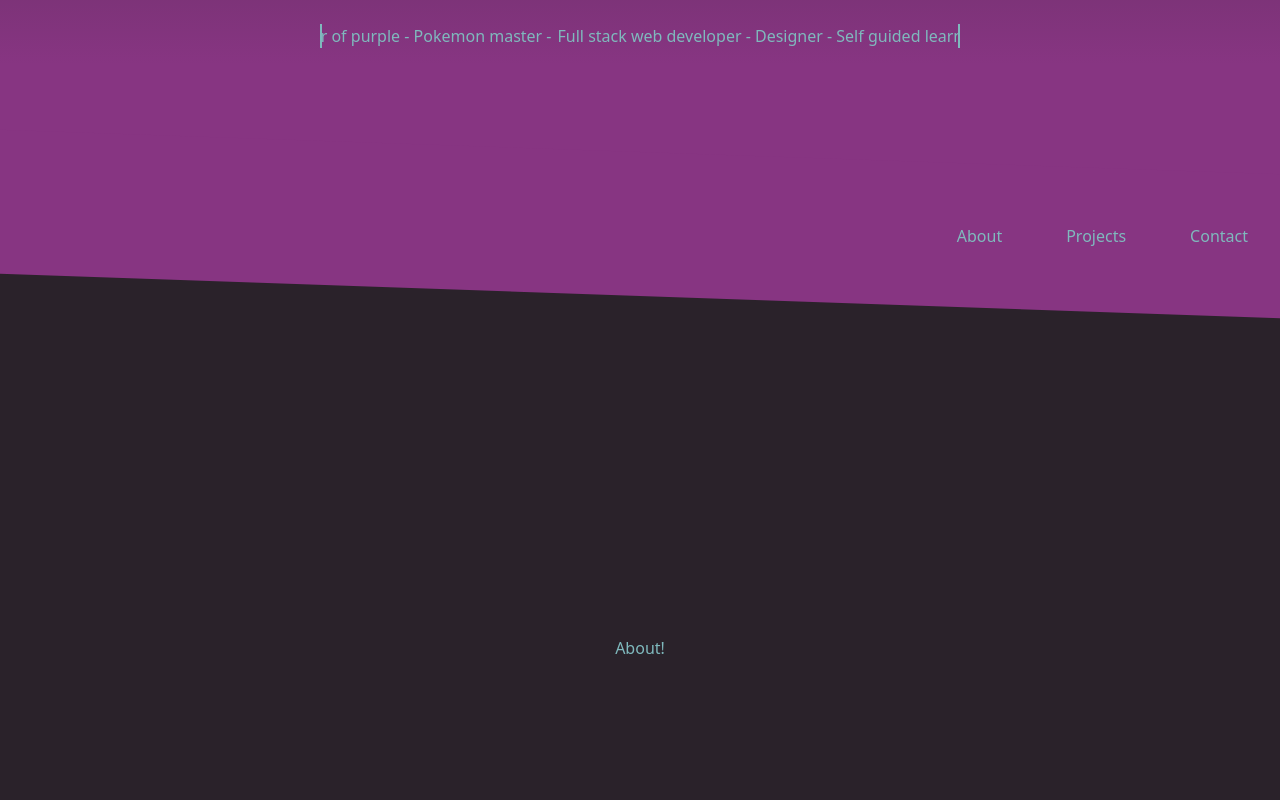
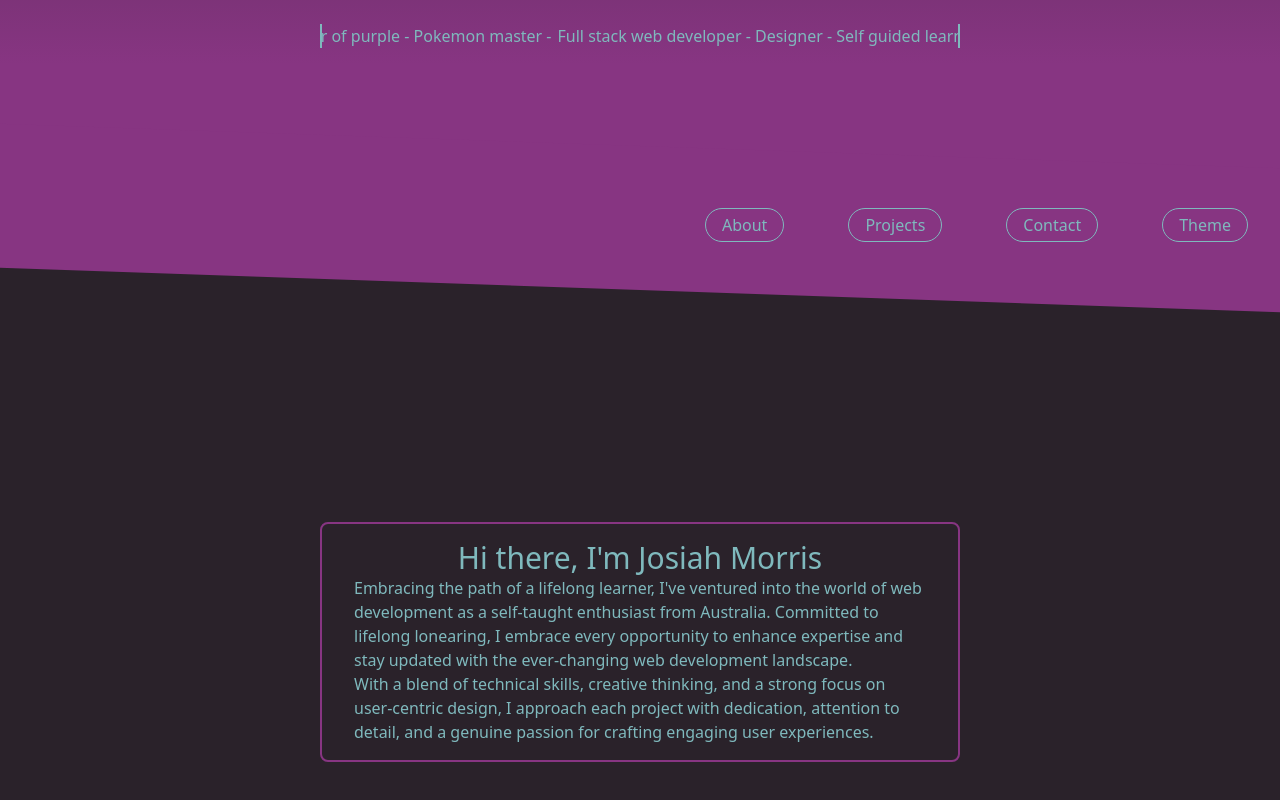
Before and after one commit to gnik-snrub/personal_page_v2, a SvelteKit app: page / in a window 1280 px wide. Shown: the part 536-1336 px from the top of the page. Built offline with nearby package versions, Linux system fonts and the light colour scheme.

Commit message:
Added text content to about section, and dark mode toggle button to header

```diff
--- a/src/routes/+page.svelte
+++ b/src/routes/+page.svelte
@@ -3,38 +3,54 @@ let projects, about, contact
 const handleClick = (element) => element.scrollIntoView({
     behavior: 'smooth'
 })
+const changeTheme = () => {
+}
+
 </script>
 
 <div class="flex flex-col items-center justify-center w-full bg-raisin-500 h-max text-verdigris-500">
   <section class="flex flex-col items-center justify-center w-full h-screen bg-gradient-to-b from-raisin-500 to-75% to-plum-500">
-    <div class="flex flex-row w-1/2 overflow-hidden border-x-2">
-      <span class="pr-1.5 text-center text-verdigris-500 basis-auto grow-0 shrink-0 animate-scroll">Full stack web developer - Designer - Self guided learner - Lover of purple - Pokemon master - </span>
-      <span class="pr-1.5 text-center text-verdigris-500 basis-auto grow-0 shrink-0 animate-scroll">Full stack web developer - Designer - Self guided learner - Lover of purple - Pokemon master - </span>
-      <span class="pr-1.5 text-center text-verdigris-500 basis-auto grow-0 shrink-0 animate-scroll">Full stack web developer - Designer - Self guided learner - Lover of purple - Pokemon master - </span>
+    <div class="flex flex-row w-1/2 overflow-hidden border-x-2 border-verdigris-500">
+      <span class="pr-1.5 text-center basis-auto grow-0 shrink-0 animate-scroll">Full stack web developer - Designer - Self guided learner - Lover of purple - Pokemon master - </span>
+      <span class="pr-1.5 text-center basis-auto grow-0 shrink-0 animate-scroll">Full stack web developer - Designer - Self guided learner - Lover of purple - Pokemon master - </span>
+      <span class="pr-1.5 text-center basis-auto grow-0 shrink-0 animate-scroll">Full stack web developer - Designer - Self guided learner - Lover of purple - Pokemon master - </span>
     </div>
-    <h1 class="w-2/5 my-8 text-5xl italic font-bold text-center md:text-7xl lg:text-9xl text-verdigris-500">Josiah Morris</h1>
+    <h1 class="w-2/5 my-8 text-5xl italic font-bold text-center md:text-7xl lg:text-9xl">Josiah Morris</h1>
     <div class="flex flex-row w-1/2 overflow-hidden border-x-2 border-verdigris-500">
-      <span class="pr-1.5 text-center text-verdigris-500 basis-auto grow-0 shrink-0 animate-scrollRev">Full stack web developer - Designer - Self guided learner - Lover of purple - Pokemon master - </span>
-      <span class="pr-1.5 text-center text-verdigris-500 basis-auto grow-0 shrink-0 animate-scrollRev">Full stack web developer - Designer - Self guided learner - Lover of purple - Pokemon master - </span>
-      <span class="pr-1.5 text-center text-verdigris-500 basis-auto grow-0 shrink-0 animate-scrollRev">Full stack web developer - Designer - Self guided learner - Lover of purple - Pokemon master - </span>
+      <span class="pr-1.5 text-center basis-auto grow-0 shrink-0 animate-scrollRev">Full stack web developer - Designer - Self guided learner - Lover of purple - Pokemon master - </span>
+      <span class="pr-1.5 text-center basis-auto grow-0 shrink-0 animate-scrollRev">Full stack web developer - Designer - Self guided learner - Lover of purple - Pokemon master - </span>
+      <span class="pr-1.5 text-center basis-auto grow-0 shrink-0 animate-scrollRev">Full stack web developer - Designer - Self guided learner - Lover of purple - Pokemon master - </span>
     </div>
   </section>
-  <header class="sticky top-10 z-10 flex items-center justify-center
-  md:justify-end w-full -mt-10 after:content-[''] after:absolute after:w-full
+  <header class="sticky top-10 flex-wrap z-10 flex items-center justify-center
+  md:justify-end w-full -mt-14 after:content-[''] after:absolute after:w-full
   after:h-36 after:bg-plum-500 after:skew-y-2 after:top-full
-  after:-translate-y-24 after:-z-50">
-    <button class="mx-8" on:click={() => {handleClick(about)}}>
+  after:-translate-y-24 after:-z-50 gapy-2">
+    <button class="px-4 py-1 mx-8 border rounded-full basis-1/5 md:basis-0 border-verdigris-500 " on:click={() => {handleClick(about)}}>
       About
     </button>
-    <button class="mx-8" on:click={() => {handleClick(projects)}}>
+    <button class="px-4 py-1 mx-8 border rounded-full basis-1/5 md:basis-0 border-verdigris-500 " on:click={() => {handleClick(projects)}}>
       Projects
     </button>
-    <button class="mx-8" on:click={() => {handleClick(contact)}}>
+    <button class="px-4 py-1 mx-8 border rounded-full basis-1/5 md:basis-0 border-verdigris-500 " on:click={() => {handleClick(contact)}}>
       Contact
+    </button>
+    <button class="px-4 py-1 mx-8 border rounded-full basis-1/5 md:basis-0 border-verdigris-500 " on:click={changeTheme}>
+      Theme
     </button>
   </header>
   <section bind:this={about} class="flex items-center justify-center w-full h-screen">
-    About!
+    <div class="w-1/2 px-8 py-4 border-2 rounded-lg h-fit-content border-plum-500">
+      <h2 class="w-full text-3xl text-center">Hi there, I'm Josiah Morris</h2>
+      <p>Embracing the path of a lifelong learner, I've ventured into the world
+      of web development as a self-taught enthusiast from Australia. Committed
+      to lifelong lonearing, I embrace every opportunity to enhance expertise
+      and stay updated with the ever-changing web development landscape.</p>
+      <p>With a blend of technical skills, creative thinking, and a strong
+      focus on user-centric design, I approach each project with dedication,
+      attention to detail, and a genuine passion for crafting engaging user
+      experiences.</p>
+    </div>
   </section>
   <section bind:this={projects} class="flex items-center justify-center w-full h-screen">
     Projects!
```
